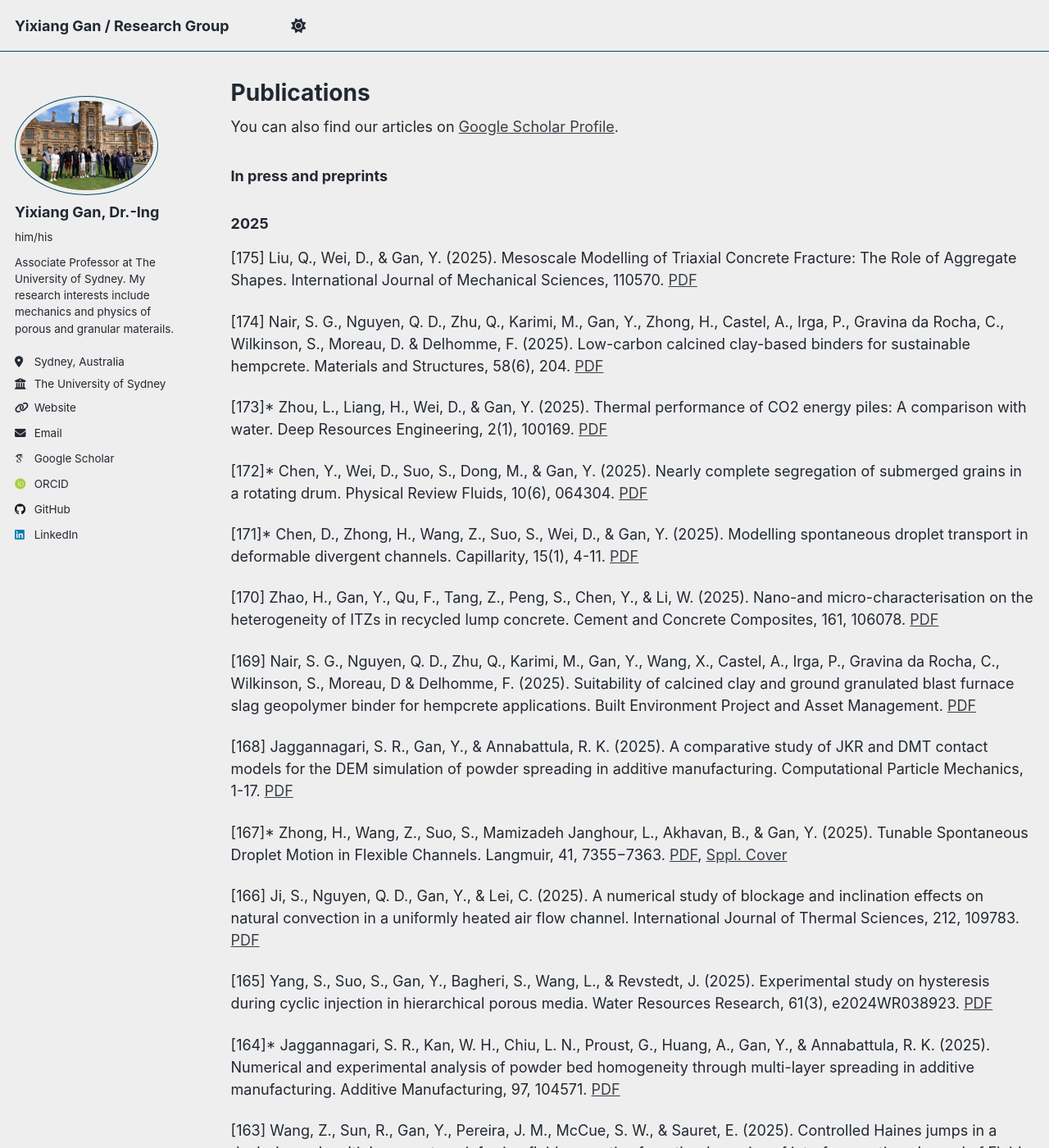
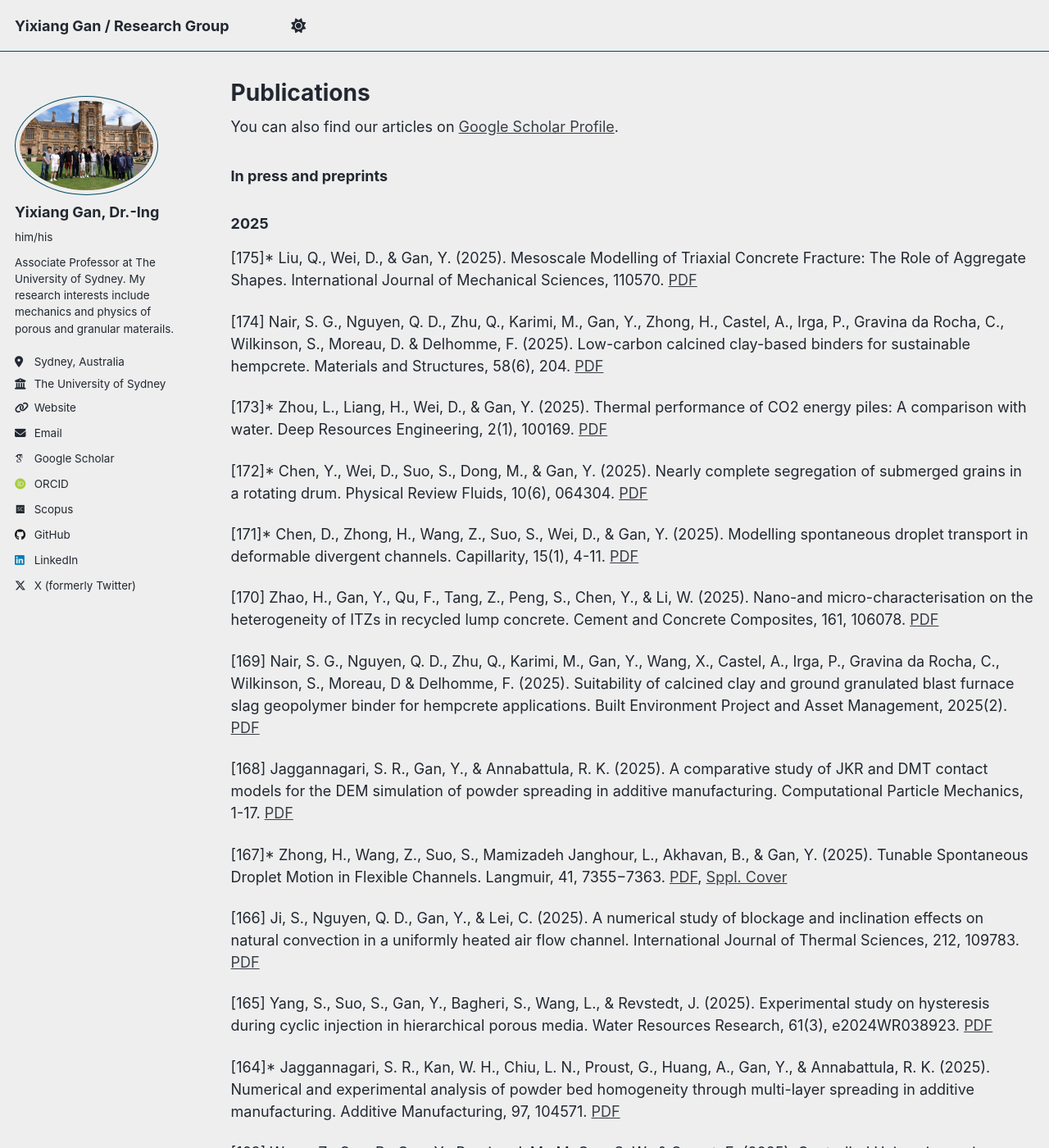
Before and after one commit to ganyx/site, a Jekyll site: the page built from _pages/publications.md, in a window 1280 px wide and 1400 px high. Shown: the whole window at 82% size. Built offline with Jekyll 4.4.1, drawn with Linux system fonts in a browser that asks for light colours; some web fonts are replaced; a script that is not in the unit is left out.

Commit message:
Update author URLs and publication details in configuration and publications files

```diff
--- a/_config.yml
+++ b/_config.yml
@@ -41,7 +41,7 @@ author:
   semantic         : # URL
   pubmed           : # URL
   researchgate     : # URL
-  scopus           : # URL
+  scopus           : "https://www.scopus.com/authid/detail.uri?origin=resultslist&authorId=15757222100" # URL
 
   # Repositories and software development
   bitbucket        : # Username - Update with your username on the site
@@ -70,7 +70,7 @@ author:
   steam            : # Username
   telegram         : # URL
   tumblr           : # Username
-  twitter          : # Username for X / Twitter
+  twitter          : "drgan" # Username for X / Twitter
   vine             : # Username
   weibo            : # Username
   wikipedia        : # Username
--- a/_pages/publications.md
+++ b/_pages/publications.md
@@ -15,7 +15,7 @@ author_profile: true
 
 ### 2025
 
-[175] Liu, Q., Wei, D., & Gan, Y. (2025). Mesoscale Modelling of Triaxial Concrete Fracture: The Role of Aggregate Shapes. International Journal of Mechanical Sciences, 110570. [PDF](/files/pubs/175_IJMS_2025.pdf)
+[175]* Liu, Q., Wei, D., & Gan, Y. (2025). Mesoscale Modelling of Triaxial Concrete Fracture: The Role of Aggregate Shapes. International Journal of Mechanical Sciences, 110570. [PDF](/files/pubs/175_IJMS_2025.pdf)
 
 [174] Nair, S. G., Nguyen, Q. D., Zhu, Q., Karimi, M., Gan, Y., Zhong, H., Castel, A., Irga, P., Gravina da Rocha, C., Wilkinson, S., Moreau, D. & Delhomme, F. (2025). Low-carbon calcined clay-based binders for sustainable hempcrete. Materials and Structures, 58(6), 204. [PDF](/files/pubs/174_MS_2025.pdf)
 
@@ -27,7 +27,7 @@ author_profile: true
 
 [170] Zhao, H., Gan, Y., Qu, F., Tang, Z., Peng, S., Chen, Y., & Li, W. (2025). Nano-and micro-characterisation on the heterogeneity of ITZs in recycled lump concrete. Cement and Concrete Composites, 161, 106078. [PDF](/files/pubs/170_CCC_2025.pdf)
 
-[169] Nair, S. G., Nguyen, Q. D., Zhu, Q., Karimi, M., Gan, Y., Wang, X., Castel, A., Irga, P., Gravina da Rocha, C., Wilkinson, S., Moreau, D & Delhomme, F. (2025). Suitability of calcined clay and ground granulated blast furnace slag geopolymer binder for hempcrete applications. Built Environment Project and Asset Management. [PDF](/files/pubs/169_BEPAM_2025.pdf)
+[169] Nair, S. G., Nguyen, Q. D., Zhu, Q., Karimi, M., Gan, Y., Wang, X., Castel, A., Irga, P., Gravina da Rocha, C., Wilkinson, S., Moreau, D & Delhomme, F. (2025). Suitability of calcined clay and ground granulated blast furnace slag geopolymer binder for hempcrete applications. Built Environment Project and Asset Management, 2025(2). [PDF](/files/pubs/169_BEPAM_2025.pdf)
 
 [168] Jaggannagari, S. R., Gan, Y., & Annabattula, R. K. (2025). A comparative study of JKR and DMT contact models for the DEM simulation of powder spreading in additive manufacturing. Computational Particle Mechanics, 1-17. [PDF](/files/pubs/168_CPM_2025.pdf)
 
```
